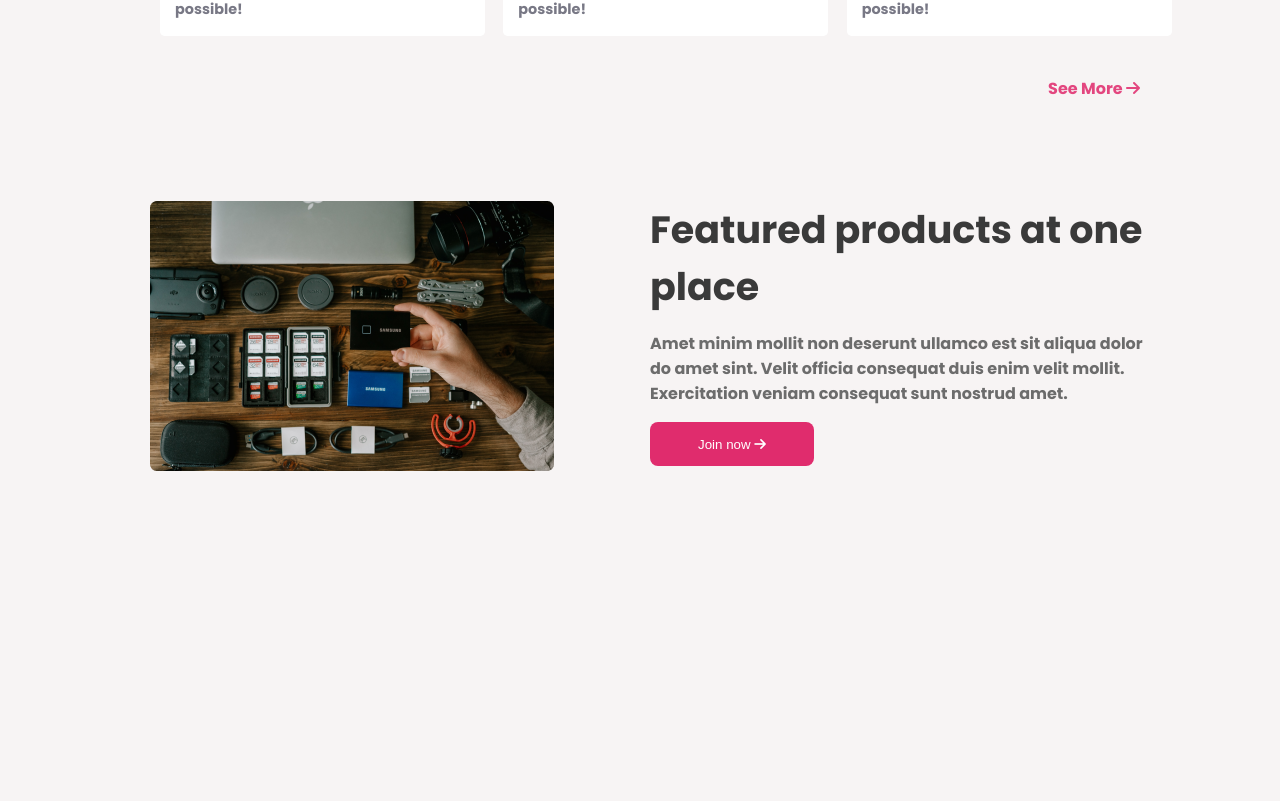
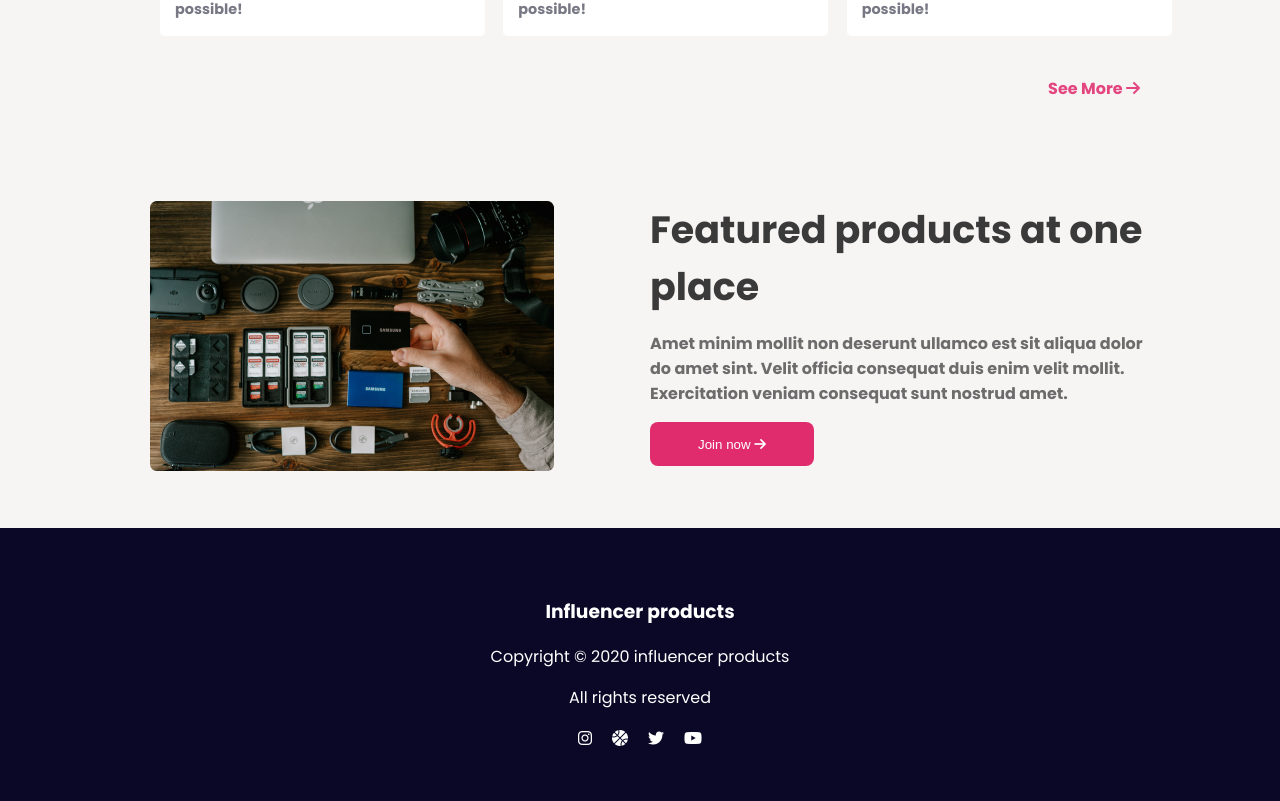
Before and after one commit to sariakhatun/responsive-influence-gear-website, a plain HTML site: page index.html in a window 1280 px wide. Shown: the part 2348-3149 px from the top of the page. Before the commit the page ends 2826 px from the top, so only its background shows below. Drawn offline with Linux system fonts and the light colour scheme.

Commit message:
add footer

```diff
--- a/index.html
+++ b/index.html
@@ -226,7 +226,19 @@
         </section >
     </main>
     <footer>
-
+        <div class="footer">
+            <div class="info">
+                <h3 class="influence">Influencer products</h3>
+                <p class="cpy">Copyright © 2020  influencer products</p>
+                <p class="all">All rights reserved</p>
+            </div>
+            <div class="ico">
+                <a href=""><i class="fa-brands fa-instagram"></i></a>
+                <a href=""><i class="fa-solid fa-basketball"></i></a>
+                <a href=""><i class="fa-brands fa-twitter"></i></a>
+                <a href=""><i class="fa-brands fa-youtube"></i></a>
+            </div>
+        </div>
     </footer>
 </body>
 </html>
--- a/styles/style.css
+++ b/styles/style.css
@@ -204,6 +204,23 @@
     margin-left: 150px;
 
   }
+  .footer{
+    max-width: 1450px;
+    background-color: rgba(10, 8, 38, 1);
+    color: white;
+    padding-top: 50px;
+    padding-bottom: 50px;
+    text-align: center;
+    margin-top: 50px;
+  }
+  .ico{
+    display: flex;
+    gap: 20px;
+    justify-content: center;
+  }
+  .ico > a{
+    color: white;
+  }
   /* responsive for phone */
   @media screen  and (max-width:576px) {
     .navbar,.nav-links{
@@ -264,7 +281,7 @@
     margin: 0 auto;
   }
   .gear{
-    width: 300px;
+    width: 370px;
 
   }
   .pic{
```
